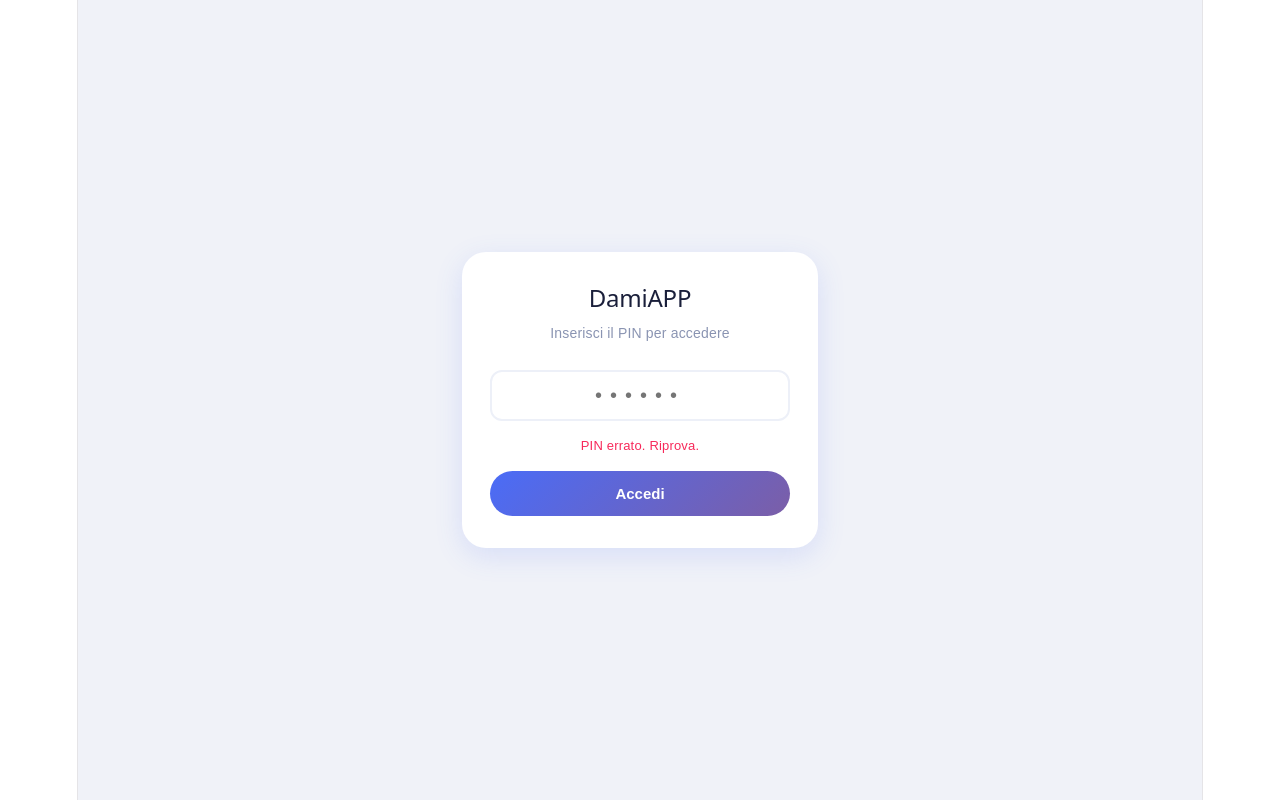
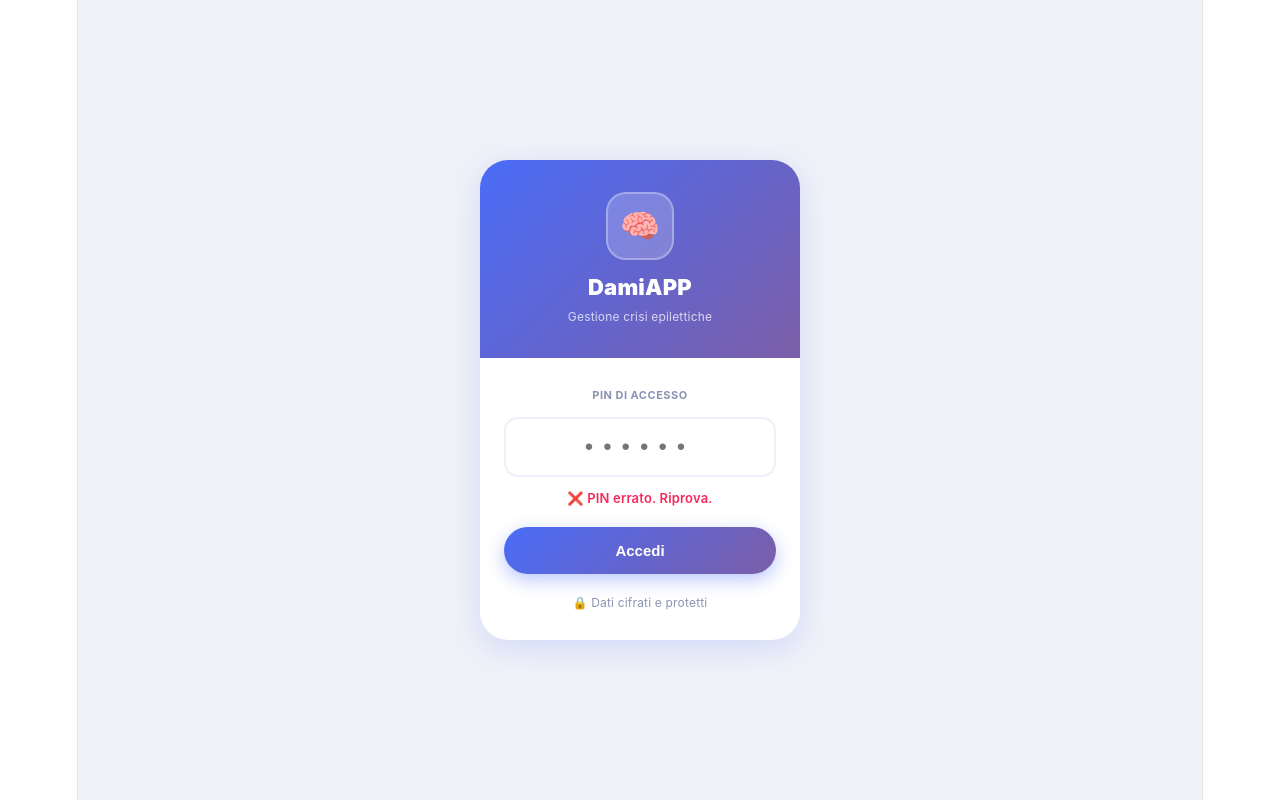
Before and after one commit to DamiAPP2026/damiapp, a React (Vite) app: page / in a window 1280 px wide. Both pictures are taken after a click on the button "Accedi". Built offline with nearby package versions, Linux system fonts and the light colour scheme.

Commit message:
firebase configurato

```diff
--- a/src/App.jsx
+++ b/src/App.jsx
@@ -2,74 +2,129 @@ import { useState } from 'react'
 
 const PIN = '261120'
 
-export default function App() {
+function Login({ onLogin }) {
   const [pin, setPin] = useState('')
   const [error, setError] = useState('')
-  const [authenticated, setAuthenticated] = useState(false)
 
   function handleLogin() {
     if (pin === PIN) {
-      setAuthenticated(true)
-      setError('')
+      onLogin()
     } else {
       setError('PIN errato. Riprova.')
       setPin('')
     }
   }
 
-  if (authenticated) {
-    return (
-      <div style={{padding:'20px', fontFamily:'sans-serif'}}>
-        <h1>✅ Benvenuto in DamiAPP!</h1>
-        <p>Login effettuato con successo.</p>
-      </div>
-    )
-  }
-
   return (
     <div style={{
-      minHeight:'100vh', display:'flex', alignItems:'center',
-      justifyContent:'center', background:'#F0F2F8', fontFamily:'sans-serif'
+      minHeight:'100vh', display:'flex', flexDirection:'column',
+      alignItems:'center', justifyContent:'center',
+      background:'#F0F2F8', fontFamily:"-apple-system,'Segoe UI',sans-serif"
     }}>
       <div style={{
-        background:'#fff', borderRadius:'24px', padding:'32px 28px',
-        width:'300px', boxShadow:'0 8px 28px rgba(74,108,247,0.15)'
+        background:'#fff', borderRadius:'28px', overflow:'hidden',
+        width:'320px', boxShadow:'0 8px 32px rgba(74,108,247,0.18)'
       }}>
-        <h2 style={{textAlign:'center', color:'#1A1F3A', marginBottom:'8px'}}>
+
+        {/* Header gradiente */}
+        <div style={{
+          background:'linear-gradient(135deg,#4A6CF7,#7B5EA7)',
+          padding:'32px 24px 28px', textAlign:'center'
+        }}>
+          <div style={{
+            width:'64px', height:'64px', borderRadius:'20px',
+            background:'rgba(255,255,255,0.2)', margin:'0 auto 14px',
+            display:'flex', alignItems:'center', justifyContent:'center',
+            fontSize:'32px', border:'2px solid rgba(255,255,255,0.3)'
+          }}>🧠</div>
+          <div style={{fontSize:'22px', fontWeight:'900', color:'#fff'}}>
             DamiAPP
-        </h2>
-        <p style={{textAlign:'center', color:'#8A94B2', marginBottom:'24px', fontSize:'14px'}}>
-          Inserisci il PIN per accedere
-        </p>
+          </div>
+          <div style={{fontSize:'12px', color:'rgba(255,255,255,0.75)', marginTop:'4px'}}>
+            Gestione crisi epilettiche
+          </div>
+        </div>
+
+        {/* Form */}
+        <div style={{padding:'24px'}}>
+          <div style={{
+            fontSize:'11px', fontWeight:'700', color:'#8A94B2',
+            textTransform:'uppercase', letterSpacing:'0.5px', marginBottom:'8px'
+          }}>
+            PIN di accesso
+          </div>
           <input
             type="password"
             value={pin}
             onChange={e => setPin(e.target.value)}
             onKeyDown={e => e.key === 'Enter' && handleLogin()}
             placeholder="••••••"
+            maxLength={6}
             style={{
-            width:'100%', padding:'12px', borderRadius:'12px',
-            border:'2px solid #EDF0F8', fontSize:'20px', textAlign:'center',
-            letterSpacing:'8px', marginBottom:'12px', outline:'none',
-            boxSizing:'border-box'
+              width:'100%', padding:'14px', borderRadius:'14px',
+              border:'2px solid #EDF0F8', fontSize:'24px',
+              textAlign:'center', letterSpacing:'10px',
+              marginBottom:'8px', outline:'none',
+              boxSizing:'border-box', color:'#1A1F3A',
+              transition:'border-color 0.2s'
             }}
+            onFocus={e => e.target.style.borderColor='#4A6CF7'}
+            onBlur={e => e.target.style.borderColor='#EDF0F8'}
           />
+
           {error && (
-          <p style={{color:'#F7295A', fontSize:'13px', textAlign:'center', marginBottom:'12px'}}>
-            {error}
-          </p>
+            <div style={{
+              color:'#F7295A', fontSize:'13px', textAlign:'center',
+              marginBottom:'12px', fontWeight:'600'
+            }}>
+              ❌ {error}
+            </div>
           )}
+
           <button
             onClick={handleLogin}
             style={{
-            width:'100%', padding:'14px', borderRadius:'50px', border:'none',
-            background:'linear-gradient(135deg, #4A6CF7, #7B5EA7)',
-            color:'#fff', fontSize:'15px', fontWeight:'700', cursor:'pointer'
+              width:'100%', padding:'15px', borderRadius:'50px',
+              border:'none', cursor:'pointer', fontWeight:'800',
+              fontSize:'15px', color:'#fff', marginTop:'4px',
+              background:'linear-gradient(135deg,#4A6CF7,#7B5EA7)',
+              boxShadow:'0 6px 18px rgba(74,108,247,0.38)'
             }}
           >
             Accedi
           </button>
+
+          <div style={{
+            textAlign:'center', marginTop:'16px',
+            fontSize:'12px', color:'#8A94B2'
+          }}>
+            🔒 Dati cifrati e protetti
+          </div>
+        </div>
       </div>
     </div>
   )
 }
+
+function Home() {
+  return (
+    <div style={{
+      minHeight:'100vh', background:'#F0F2F8',
+      fontFamily:"-apple-system,'Segoe UI',sans-serif",
+      padding:'20px'
+    }}>
+      <h1 style={{color:'#1A1F3A'}}>🏠 Home — DamiAPP</h1>
+      <p style={{color:'#8A94B2'}}>In costruzione...</p>
+    </div>
+  )
+}
+
+export default function App() {
+  const [authenticated, setAuthenticated] = useState(false)
+
+  if (!authenticated) {
+    return <Login onLogin={() => setAuthenticated(true)} />
+  }
+
+  return <Home />
+}
```
Also changed, not shown: src/firebase.js (added, +15 -0 lines). Lines whose indentation alone changed are shown as unchanged.
